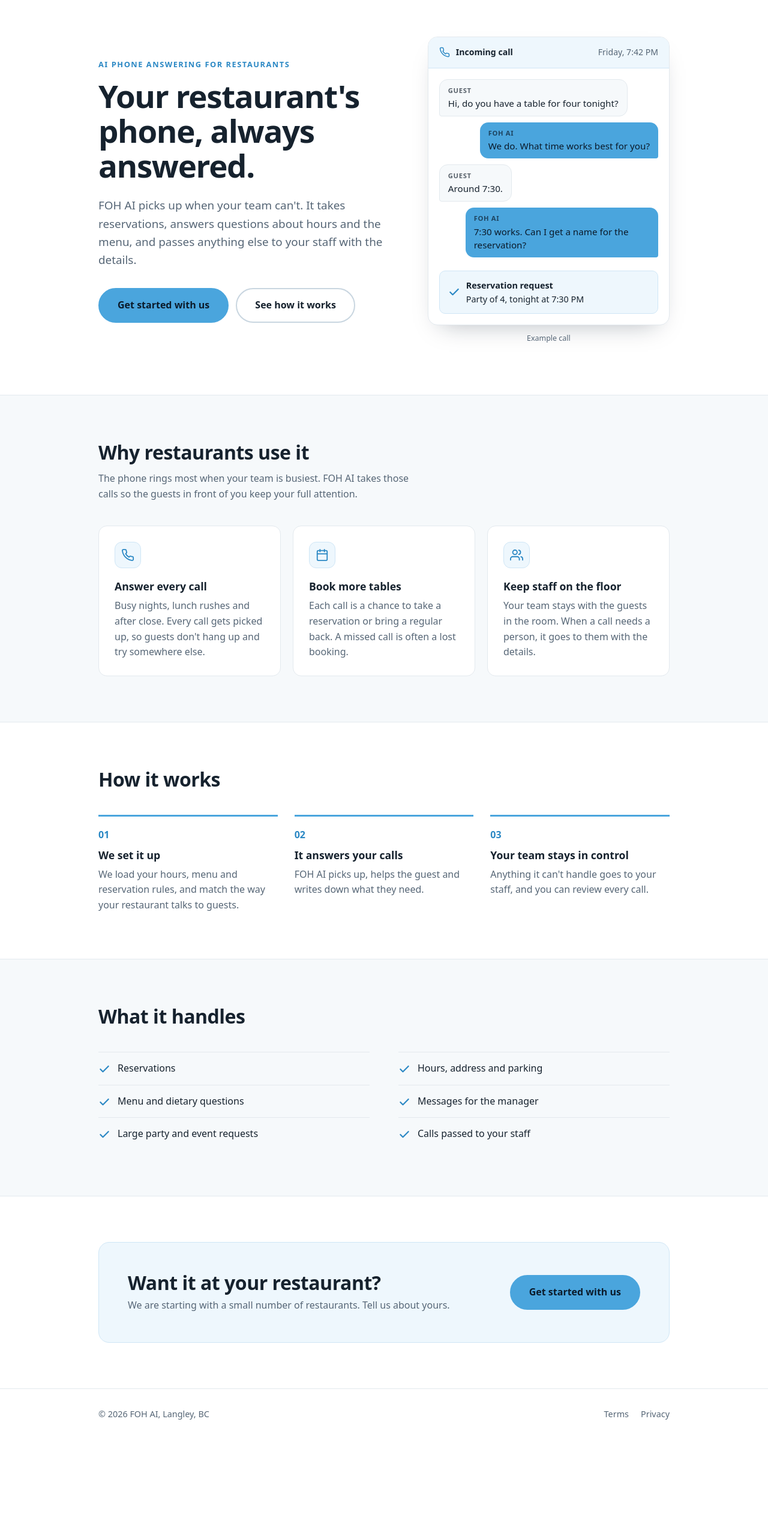
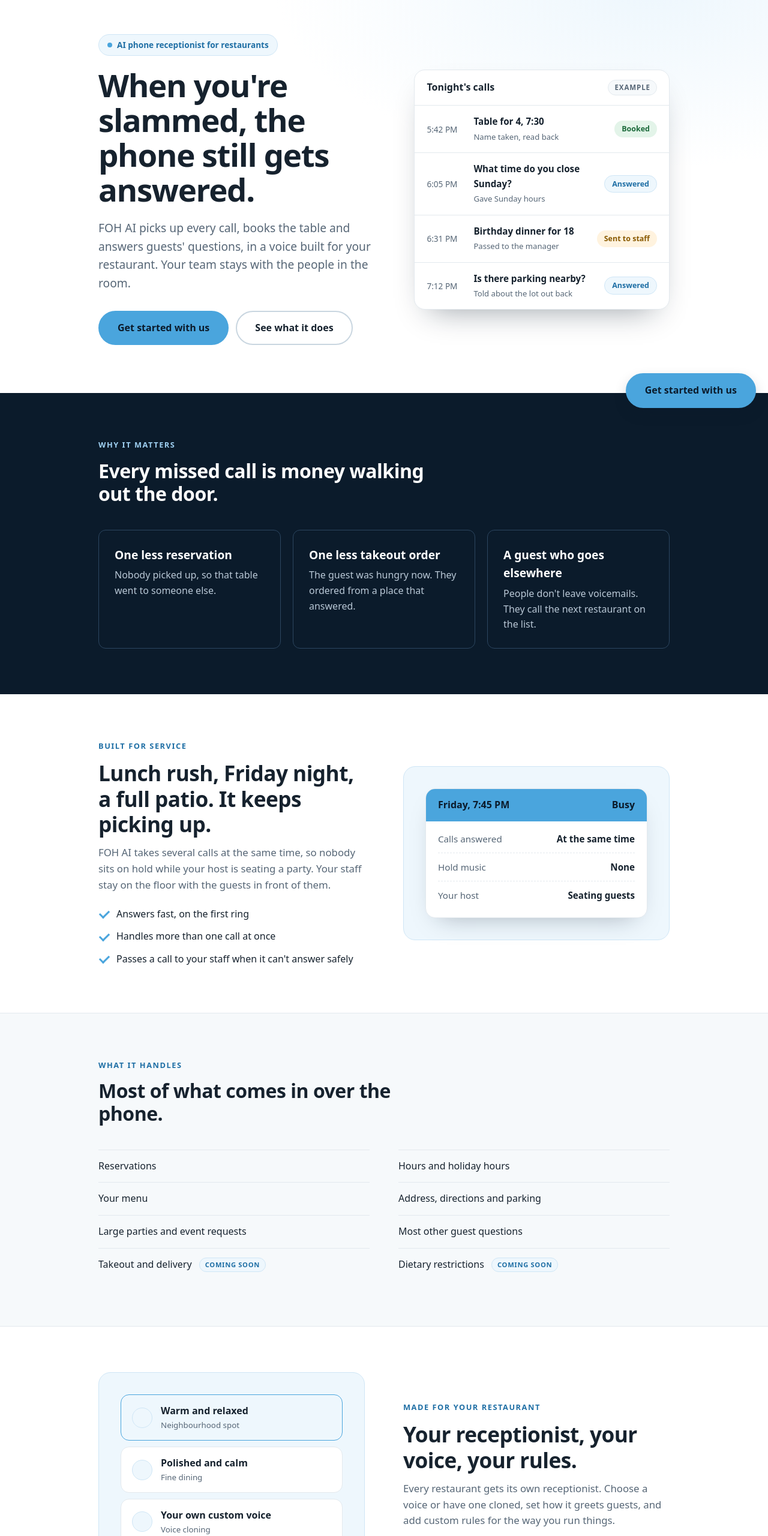
Before and after one commit to tntutte14-prog/fohreceptionist-site, a plain HTML site: page index.html in a window 1280 px wide. Shown: the part 100-2660 px from the top of the page at 60% size. Before the commit the page ends 2512 px from the top, so only its background shows below. Drawn offline with Linux system fonts and the light colour scheme.

Commit message:
Rewrite home and Features copy from owner's facts; new sections, coming-soon tags, darker link blue
Co-Authored-By: Claude Sonnet 5.5 <noreply@anthropic.com>
Claude-Session: https://claude.ai/code/session_01RZ3aFTAetm9WyqULatDJUo

```diff
--- a/index.html
+++ b/index.html
@@ -3,11 +3,11 @@
 <head>
 <meta charset="utf-8">
 <meta name="viewport" content="width=device-width, initial-scale=1">
-<title>FOH AI | Phone answering for restaurants</title>
-<meta name="description" content="FOH AI answers your restaurant's phone, takes reservations and answers questions about hours and the menu.">
+<title>FOH AI | AI phone receptionist for restaurants</title>
+<meta name="description" content="FOH AI answers your restaurant's phone, books tables and answers guest questions, so your team can stay on the floor.">
 <link rel="icon" type="image/png" href="favicon.png">
-<meta property="og:title" content="FOH AI | Phone answering for restaurants">
-<meta property="og:description" content="FOH AI answers your restaurant's phone, takes reservations and answers questions about hours and the menu.">
+<meta property="og:title" content="FOH AI | AI phone receptionist for restaurants">
+<meta property="og:description" content="FOH AI answers your restaurant's phone, books tables and answers guest questions, so your team can stay on the floor.">
 <meta property="og:image" content="https://fohreceptionist.com/logo.png">
 <link rel="stylesheet" href="style.css">
 </head>
@@ -17,7 +17,8 @@
   <div class="wrap bar">
     <a class="logo" href="/"><img src="logo-blue.png" alt="FOH AI" width="84" height="70"></a>
     <nav>
-      <a href="about.html">About</a><a href="features.html">Features</a>
+      <a href="about.html">About</a>
+      <a href="features.html">Features</a>
       <a href="contact.html">Pricing</a>
       <a href="contact.html">Contact</a>
     </nav>
@@ -26,95 +27,85 @@
 </header>
 
 <main>
-  <div class="hero">
-    <div class="wrap">
-      <div>
-        <div class="eyebrow">AI phone answering for restaurants</div>
-        <h1>Your restaurant's phone, always answered.</h1>
-        <p class="lead">FOH AI picks up when your team can't. It takes reservations, answers questions about hours and the menu, and passes anything else to your staff with the details.</p>
-        <div class="actions">
-          <a class="btn" href="contact.html">Get started with us</a>
-          <a class="btn outline" href="#how">See how it works</a>
-        </div>
-      </div>
-      <div>
-        <div class="call" aria-label="Example call">
-          <div class="call-head"><svg width="18" height="18" viewBox="0 0 24 24" fill="none" stroke="#2b88c4" stroke-width="2" stroke-linecap="round" stroke-linejoin="round" aria-hidden="true"><path d="M22 16.9v3a2 2 0 0 1-2.2 2 19.8 19.8 0 0 1-8.6-3.1 19.5 19.5 0 0 1-6-6A19.8 19.8 0 0 1 2.1 4.2 2 2 0 0 1 4.1 2h3a2 2 0 0 1 2 1.7c.1 1 .4 1.9.7 2.8a2 2 0 0 1-.5 2.1L8.1 9.9a16 16 0 0 0 6 6l1.3-1.3a2 2 0 0 1 2.1-.4c.9.3 1.8.6 2.8.7a2 2 0 0 1 1.7 2z"/></svg><span>Incoming call</span><span class="t">Friday, 7:42 PM</span></div>
-          <div class="call-body">
-            <div class="bubble in"><small>Guest</small>Hi, do you have a table for four tonight?</div>
-            <div class="bubble out"><small>FOH AI</small>We do. What time works best for you?</div>
-            <div class="bubble in"><small>Guest</small>Around 7:30.</div>
-            <div class="bubble out"><small>FOH AI</small>7:30 works. Can I get a name for the reservation?</div>
-          </div>
-          <div class="call-result"><svg width="20" height="20" viewBox="0 0 24 24" fill="none" stroke="#2b88c4" stroke-width="2.6" stroke-linecap="round" stroke-linejoin="round" aria-hidden="true"><path d="M20 6 9 17l-5-5"/></svg><div><b>Reservation request</b>Party of 4, tonight at 7:30 PM</div></div>
-        </div>
-        <p class="call-note">Example call</p>
-      </div>
-    </div>
-  </div>
+<div class="fhero3"><div class="wrap">
+<div>
+<div class="badge"><i></i>AI phone receptionist for restaurants</div>
+<h1>When you're slammed, the phone still gets answered.</h1>
+<p class="lead">FOH AI picks up every call, books the table and answers guests' questions, in a voice built for your restaurant. Your team stays with the people in the room.</p>
+<div class="actions"><a class="btn" href="contact.html">Get started with us</a><a class="btn outline" href="features.html">See what it does</a></div>
+</div>
+<div><div class="log" aria-label="Example call log">
+<div class="log-head">Tonight's calls <span>Example</span></div>
+<div class="log-row"><time>5:42 PM</time><div><b>Table for 4, 7:30</b><small>Name taken, read back</small></div><span class="chip book">Booked</span></div>
+<div class="log-row"><time>6:05 PM</time><div><b>What time do you close Sunday?</b><small>Gave Sunday hours</small></div><span class="chip ans">Answered</span></div>
+<div class="log-row"><time>6:31 PM</time><div><b>Birthday dinner for 18</b><small>Passed to the manager</small></div><span class="chip staff">Sent to staff</span></div>
+<div class="log-row"><time>7:12 PM</time><div><b>Is there parking nearby?</b><small>Told about the lot out back</small></div><span class="chip ans">Answered</span></div>
+</div></div>
+</div></div>
 
-  <section class="soft">
-    <div class="wrap">
-      <div class="head">
-        <h2>Why restaurants use it</h2>
-        <p>The phone rings most when your team is busiest. FOH AI takes those calls so the guests in front of you keep your full attention.</p>
-      </div>
-      <div class="cards">
-        <div class="card">
-          <div class="icon"><svg width="22" height="22" viewBox="0 0 24 24" fill="none" stroke="#2b88c4" stroke-width="2" stroke-linecap="round" stroke-linejoin="round" aria-hidden="true"><path d="M22 16.9v3a2 2 0 0 1-2.2 2 19.8 19.8 0 0 1-8.6-3.1 19.5 19.5 0 0 1-6-6A19.8 19.8 0 0 1 2.1 4.2 2 2 0 0 1 4.1 2h3a2 2 0 0 1 2 1.7c.1 1 .4 1.9.7 2.8a2 2 0 0 1-.5 2.1L8.1 9.9a16 16 0 0 0 6 6l1.3-1.3a2 2 0 0 1 2.1-.4c.9.3 1.8.6 2.8.7a2 2 0 0 1 1.7 2z"/></svg></div>
-          <h3>Answer every call</h3>
-          <p>Busy nights, lunch rushes and after close. Every call gets picked up, so guests don't hang up and try somewhere else.</p>
-        </div>
-        <div class="card">
-          <div class="icon"><svg width="22" height="22" viewBox="0 0 24 24" fill="none" stroke="#2b88c4" stroke-width="2" stroke-linecap="round" stroke-linejoin="round" aria-hidden="true"><rect x="3" y="4" width="18" height="18" rx="2"/><path d="M16 2v4M8 2v4M3 10h18"/></svg></div>
-          <h3>Book more tables</h3>
-          <p>Each call is a chance to take a reservation or bring a regular back. A missed call is often a lost booking.</p>
-        </div>
-        <div class="card">
-          <div class="icon"><svg width="22" height="22" viewBox="0 0 24 24" fill="none" stroke="#2b88c4" stroke-width="2" stroke-linecap="round" stroke-linejoin="round" aria-hidden="true"><path d="M17 21v-2a4 4 0 0 0-4-4H5a4 4 0 0 0-4 4v2"/><circle cx="9" cy="7" r="4"/><path d="M23 21v-2a4 4 0 0 0-3-3.9M16 3.1a4 4 0 0 1 0 7.8"/></svg></div>
-          <h3>Keep staff on the floor</h3>
-          <p>Your team stays with the guests in the room. When a call needs a person, it goes to them with the details.</p>
-        </div>
-      </div>
-    </div>
-  </section>
+<section class="band"><div class="wrap">
+<div class="head"><div class="eyebrow" style="color:#9fd0f2">Why it matters</div><h2>Every missed call is money walking out the door.</h2></div>
+<div class="problems">
+<div class="card" style="background:transparent;border-color:#2c4660"><h3 style="color:#fff">One less reservation</h3><p style="color:#b9c8d6">Nobody picked up, so that table went to someone else.</p></div>
+<div class="card" style="background:transparent;border-color:#2c4660"><h3 style="color:#fff">One less takeout order</h3><p style="color:#b9c8d6">The guest was hungry now. They ordered from a place that answered.</p></div>
+<div class="card" style="background:transparent;border-color:#2c4660"><h3 style="color:#fff">A guest who goes elsewhere</h3><p style="color:#b9c8d6">People don't leave voicemails. They call the next restaurant on the list.</p></div>
+</div></div></section>
 
-  <section id="how">
-    <div class="wrap">
-      <div class="head"><h2>How it works</h2></div>
-      <div class="steps">
-        <div class="step"><h3>We set it up</h3><p>We load your hours, menu and reservation rules, and match the way your restaurant talks to guests.</p></div>
-        <div class="step"><h3>It answers your calls</h3><p>FOH AI picks up, helps the guest and writes down what they need.</p></div>
-        <div class="step"><h3>Your team stays in control</h3><p>Anything it can't handle goes to your staff, and you can review every call.</p></div>
-      </div>
-    </div>
-  </section>
+<section><div class="wrap row">
+<div class="copy"><div class="eyebrow">Built for service</div><h2>Lunch rush, Friday night, a full patio. It keeps picking up.</h2>
+<p>FOH AI takes several calls at the same time, so nobody sits on hold while your host is seating a party. Your staff stay on the floor with the guests in front of them.</p>
+<ul class="tick"><li>Answers fast, on the first ring</li><li>Handles more than one call at once</li><li>Passes a call to your staff when it can't answer safely</li></ul></div>
+<div class="stage"><div class="slip"><div class="slip-top"><span>Friday, 7:45 PM</span><span>Busy</span></div>
+<dl><div><dt>Calls answered</dt><dd>At the same time</dd></div><div><dt>Hold music</dt><dd>None</dd></div><div><dt>Your host</dt><dd>Seating guests</dd></div></dl></div></div>
+</div></section>
 
-  <section class="soft">
-    <div class="wrap">
-      <div class="head"><h2>What it handles</h2></div>
-      <ul class="checks">
-        <li><svg width="20" height="20" viewBox="0 0 24 24" fill="none" stroke="#2b88c4" stroke-width="2.6" stroke-linecap="round" stroke-linejoin="round" aria-hidden="true"><path d="M20 6 9 17l-5-5"/></svg>Reservations</li>
-        <li><svg width="20" height="20" viewBox="0 0 24 24" fill="none" stroke="#2b88c4" stroke-width="2.6" stroke-linecap="round" stroke-linejoin="round" aria-hidden="true"><path d="M20 6 9 17l-5-5"/></svg>Hours, address and parking</li>
-        <li><svg width="20" height="20" viewBox="0 0 24 24" fill="none" stroke="#2b88c4" stroke-width="2.6" stroke-linecap="round" stroke-linejoin="round" aria-hidden="true"><path d="M20 6 9 17l-5-5"/></svg>Menu and dietary questions</li>
-        <li><svg width="20" height="20" viewBox="0 0 24 24" fill="none" stroke="#2b88c4" stroke-width="2.6" stroke-linecap="round" stroke-linejoin="round" aria-hidden="true"><path d="M20 6 9 17l-5-5"/></svg>Messages for the manager</li>
-        <li><svg width="20" height="20" viewBox="0 0 24 24" fill="none" stroke="#2b88c4" stroke-width="2.6" stroke-linecap="round" stroke-linejoin="round" aria-hidden="true"><path d="M20 6 9 17l-5-5"/></svg>Large party and event requests</li>
-        <li><svg width="20" height="20" viewBox="0 0 24 24" fill="none" stroke="#2b88c4" stroke-width="2.6" stroke-linecap="round" stroke-linejoin="round" aria-hidden="true"><path d="M20 6 9 17l-5-5"/></svg>Calls passed to your staff</li>
-      </ul>
-    </div>
-  </section>
+<section class="soft"><div class="wrap">
+<div class="head"><div class="eyebrow">What it handles</div><h2>Most of what comes in over the phone.</h2></div>
+<ul class="handles">
+<li>Reservations</li><li>Hours and holiday hours</li><li>Your menu</li><li>Address, directions and parking</li>
+<li>Large parties and event requests</li><li>Most other guest questions</li>
+<li>Takeout and delivery <span class="soon">Coming soon</span></li><li>Dietary restrictions <span class="soon">Coming soon</span></li>
+</ul></div></section>
 
-  <section>
-    <div class="wrap">
-      <div class="cta">
-        <div>
-          <h2>Want it at your restaurant?</h2>
-          <p>We are starting with a small number of restaurants. Tell us about yours.</p>
-        </div>
-        <a class="btn" href="contact.html">Get started with us</a>
-      </div>
-    </div>
-  </section>
+<section><div class="wrap row flip">
+<div class="copy"><div class="eyebrow">Made for your restaurant</div><h2>Your receptionist, your voice, your rules.</h2>
+<p>Every restaurant gets its own receptionist. Choose a voice or have one cloned, set how it greets guests, and add custom rules for the way you run things.</p></div>
+<div class="stage"><div class="voices">
+<div class="voice on"><i></i><span>Warm and relaxed<small>Neighbourhood spot</small></span></div>
+<div class="voice"><i></i><span>Polished and calm<small>Fine dining</small></span></div>
+<div class="voice"><i></i><span>Your own custom voice<small>Voice cloning</small></span></div></div></div>
+</div></section>
+
+<section class="soft"><div class="wrap row">
+<div class="copy"><div class="eyebrow">Your login</div><h2>See everything it does, any time.</h2>
+<p>You get your own login to watch your receptionist work. Review every call, check usage and reservations made, and change settings whenever you like.</p></div>
+<div class="stage"><div class="dash"><div class="dash-head">Your receptionist <span>Example</span></div>
+<ul><li>Every call <em>Review</em></li><li>Reservations made <em>View</em></li><li>Usage <em>View</em></li><li>Settings <em>Change any time</em></li><li>Takeout and delivery <span class="soon">Coming soon</span></li></ul></div></div>
+</div></section>
+
+<section><div class="wrap">
+<div class="head"><div class="eyebrow">How it works</div><h2>Easy to start, and we stay close.</h2></div>
+<div class="steps">
+<div class="step"><h3>We set it up</h3><p>We load your hours, menu and rules, and you choose the voice.</p></div>
+<div class="step"><h3>You keep your number</h3><p>Calls go to FOH AI. Guests dial the number they already know.</p></div>
+<div class="step"><h3>We check in every month</h3><p>Fast support when you need it, a monthly check-in, and changes whenever you ask.</p></div>
+</div></div></section>
+
+<section class="soft"><div class="wrap">
+<div class="head"><div class="eyebrow">Questions</div><h2>Good to know</h2></div>
+<div class="faq">
+<details><summary>Can I keep my phone number?</summary><p>Yes. Guests call the number they already know. Nothing to reprint.</p></details>
+<details><summary>What if it gets asked something it can't answer?</summary><p>It doesn't guess. If it can't answer something safely, it passes the call to your staff.</p></details>
+<details><summary>What happens when we're slammed?</summary><p>It takes several calls at the same time, so nobody waits on hold or gets a busy signal during a rush.</p></details>
+<details><summary>Can we make changes whenever we want?</summary><p>Yes. You get your own login to view and change your settings any time. If you want something custom, tell us and we'll build it.</p></details>
+<details><summary>Does it take takeout and delivery orders?</summary><p>Not yet. Takeout and delivery are coming soon. Right now it handles reservations, hours, the menu and most guest questions.</p></details>
+<details><summary>How fast can we start?</summary><p>Setup is easy. We load your hours, menu and rules, you pick a voice, and we test it with you before it takes a real call.</p></details>
+</div></div></section>
+<section class="band"><div class="wrap" style="text-align:center">
+<h2 style="max-width:22ch;margin:0 auto 12px">Stop letting the phone cost you tables.</h2>
+<p style="max-width:46ch;margin:0 auto 28px">We're starting with a small number of restaurants and staying close to each one. Tell us about yours.</p>
+<a class="btn" href="contact.html">Get started with us</a></div></section>
+<a class="btn float" href="contact.html">Get started with us</a>
 </main>
 
 <footer>
--- a/style.css
+++ b/style.css
@@ -1,5 +1,5 @@
 :root{
-  --blue:#4aa5dd; --blue-dark:#2b88c4; --blue-tint:#eef7fd; --blue-line:#cfe6f6; --navy:#0b1b2b;
+  --blue:#4aa5dd; --blue-dark:#1f6fa5; --blue-tint:#eef7fd; --blue-line:#cfe6f6; --navy:#0b1b2b;
   --ink:#16222e; --muted:#566676; --line:#e3e9ee; --soft:#f6f9fb;
   --font:system-ui,-apple-system,"Segoe UI",Roboto,Helvetica,Arial,sans-serif;
 }
@@ -220,3 +220,22 @@ footer a:hover{color:var(--blue-dark)}
 .mini-list span{color:var(--muted);font-size:.95rem}
 @media (max-width:900px){.fhero3 .wrap{grid-template-columns:1fr;gap:40px}.problems{grid-template-columns:1fr}.mini-list{grid-template-columns:1fr 1fr}}
 @media (max-width:560px){.mini-list{grid-template-columns:1fr}.log-row{grid-template-columns:52px 1fr}.log-row .chip{grid-column:2;justify-self:start}}
+
+/* v4 */
+.soon{display:inline-block;font-size:.7rem;font-weight:700;letter-spacing:.06em;text-transform:uppercase;color:var(--blue-dark);background:var(--blue-tint);border:1px solid var(--blue-line);padding:2px 9px;border-radius:999px;margin-left:8px;vertical-align:middle}
+.dash{background:#fff;border:1px solid var(--line);border-radius:16px;box-shadow:0 18px 40px -22px rgba(11,27,43,.35);max-width:400px;margin:0 auto;overflow:hidden}
+.dash-head{background:var(--navy);color:#fff;padding:14px 20px;font-weight:600;font-size:.9rem;display:flex;justify-content:space-between}
+.dash-head span{color:#9fd0f2;font-weight:500}
+.dash ul{list-style:none;margin:0;padding:6px 20px 12px}
+.dash li{display:flex;justify-content:space-between;gap:12px;align-items:center;padding:12px 0;border-bottom:1px solid var(--line);font-size:.95rem}
+.dash li:last-child{border-bottom:0}
+.dash li em{font-style:normal;color:var(--muted);font-size:.85rem}
+.voices{display:grid;gap:10px;max-width:380px;margin:0 auto}
+.voice{display:flex;align-items:center;gap:14px;background:#fff;border:1px solid var(--line);border-radius:14px;padding:14px 18px;font-weight:600}
+.voice i{width:34px;height:34px;border-radius:50%;background:var(--blue-tint);border:1px solid var(--blue-line);flex:none}
+.voice small{display:block;color:var(--muted);font-weight:500}
+.voice.on{border-color:var(--blue);background:var(--blue-tint)}
+.handles{list-style:none;margin:0;padding:0;display:grid;gap:0 48px;grid-template-columns:repeat(2,1fr)}
+.handles li{padding:14px 0;border-top:1px solid var(--line)}
+@media (max-width:700px){.handles{grid-template-columns:1fr}}
+@media (max-width:620px){.float{display:none}}
```
Also changed, not shown: features.html (+59 -109 lines).
